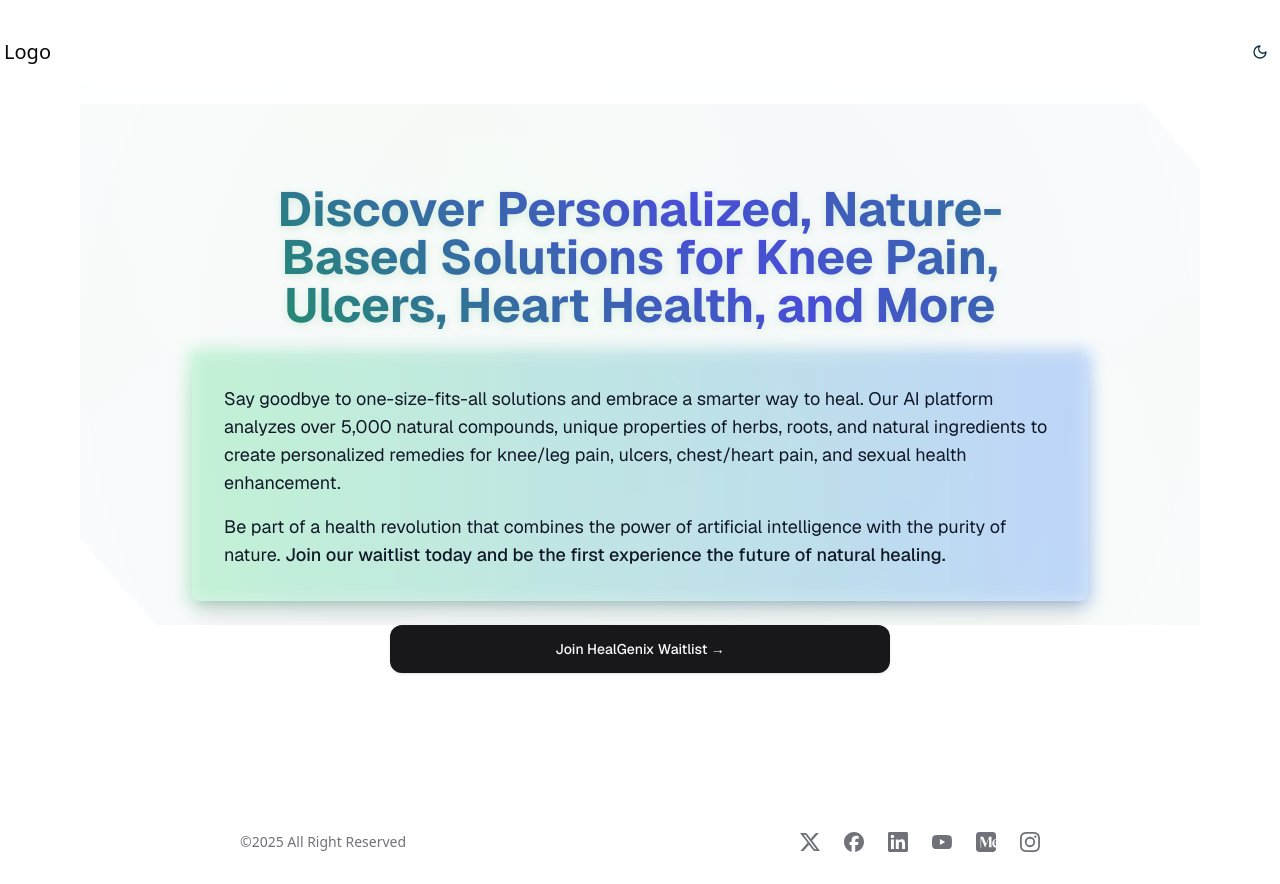
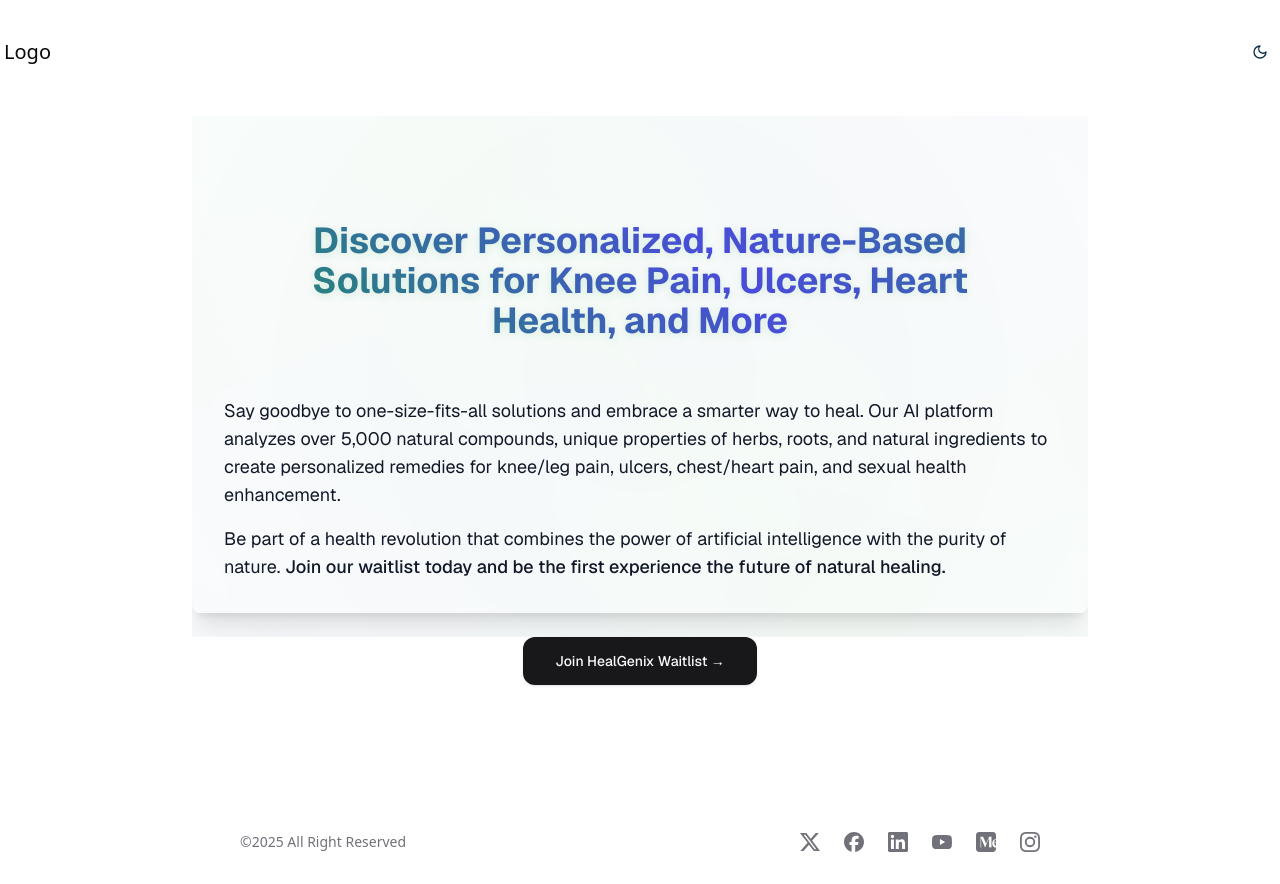
Before and after one commit to gitkarasune/HealGenix, a Next.js app: page / in a window 1280 px wide. Built offline with nearby package versions, Linux system fonts and the light colour scheme.

Commit message:
added changes at the Page fom app dir

```diff
--- a/app/page.tsx
+++ b/app/page.tsx
@@ -4,7 +4,7 @@ import Link from "next/link";
 
 export default function Home() {
   return (
-    <div className="min-h-screen p-8 pb-20 sm:p-20 font-[family-name:var(--font-geist-sans)]">
+    <div className="min-h-screen flex justify-center items-center flex-col p-8 font-[family-name:var(--font-geist-sans)]">
       <Title />
 
       <div className="max-w-[500px] mx-auto">
--- a/components/title.tsx
+++ b/components/title.tsx
@@ -11,14 +11,14 @@ export default function Title() {
       </div>
 
       <div className="relative z-10 max-w-4xl">
-        <h1 className="text-5xl font-bold pt-[105px] mb-6 mx-auto max-w-3xl text-center">
+        <h1 className="text-4xl font-bold pt-[105px] mb-6 mx-auto max-w-3xl text-center">
           Discover Personalized, Nature-Based Solutions for Knee Pain, Ulcers,
           Heart Health, and More
         </h1>
 
         {/* Paragraphs with gradient border effect */}
         <div className="relative group mb-6">
-          <div className="absolute -inset-1 bg-gradient-to-r from-green-400 to-blue-500 rounded-lg blur opacity-30 group-hover:opacity-50 transition-opacity duration-300" />
+          <div className="absolute -inset-1 rounded-lg blur opacity-30 group-hover:opacity-50 transition-opacity duration-300" />
           <div className="relative space-y-4 backdrop-blur-sm rounded-lg p-8 shadow-xl max-w-5xl mx-auto">
             <p className="text-[15px] lg:text-lg text-gray-900 dark:text-white/85 leading-relaxed">
               Say goodbye to one{"-"}size{"-"}fits{"-"}all solutions and embrace a
```
